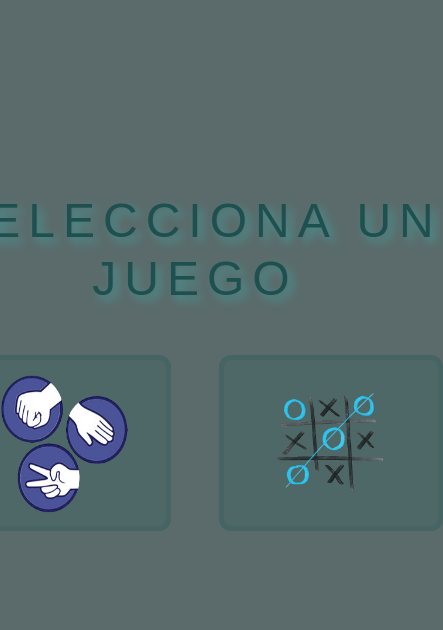
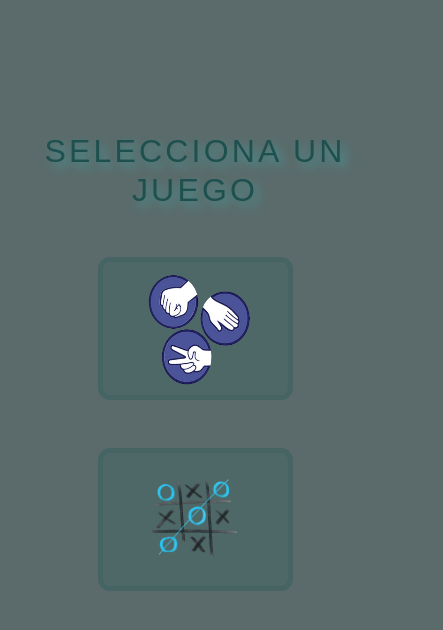
Before and after one commit to LautaroLeall/Games, a React (Vite) app: page / in a window 390 px wide. Shown: the top 630 px of the page, 443 px wide, since content can reach past the window. Built offline with nearby package versions, Linux system fonts and the light colour scheme.

Commit message:
Sumamos Responsive

```diff
--- a/src/components/PPT/PPT.css
+++ b/src/components/PPT/PPT.css
@@ -45,6 +45,12 @@
     border-radius: 12px;
 }
 
+.btn-play:hover {
+    background-color: rgb(30, 80, 80);
+    color: rgba(70, 100, 100, 0.6);
+    border: 5px solid rgb(70, 100, 100);
+}
+
 .points {
     width: 100vw;
     margin-bottom: 1.5rem;
@@ -59,12 +65,9 @@
     padding: 0.5rem;
 }
 
-
-
-.btn-play:hover {
-    background-color: rgb(30, 80, 80);
-    color: rgba(70, 100, 100, 0.6);
-    border: 5px solid rgb(70, 100, 100);
+.results {
+    gap: 3rem;
+    margin-bottom: 1.5rem;
 }
 
 /* IMG */
@@ -149,3 +152,117 @@
 .animate-shake {
     animation: shake 0.5s ease forwards;
 }
+
+/* RESPONSIVE  */
+/* Tablets y celulares grandes (≤ 768px) */
+@media (max-width: 768px) {
+    .first-title {
+        font-size: 2.2rem;
+        letter-spacing: 0.3rem;
+    }
+
+    .description,
+    .description-instructions,
+    .description-players {
+        font-size: 0.9rem;
+        letter-spacing: 0.2rem;
+    }
+
+    .btn-iniciales {
+        flex-direction: column;
+    }
+
+    .opcion-img {
+        width: 8rem;
+        padding: 0.8rem;
+    }
+
+    @keyframes fadeIn {
+        0% {
+            opacity: 0;
+            transform: scale(0.3) rotate(0deg) scaleX(-1);
+        }
+
+        100% {
+            opacity: 1;
+            transform: scale(1) rotate(0deg) scaleX(-1);
+        }
+    }
+
+    @keyframes shake {
+        0% {
+            opacity: 0;
+            transform: scale(0.3);
+        }
+
+        100% {
+            opacity: 1;
+            transform: scale(1) rotate(180deg);
+        }
+    }
+
+    .points {
+        gap: 1rem;
+    }
+
+    .ppt-container1,
+    .ppt-container2 {
+        height: auto;
+        padding: 2rem 1rem;
+    }
+
+    .btn-play {
+        font-size: 0.9rem;
+        padding: 0.5rem 1.5rem;
+    }
+}
+
+/* Celulares medianos (≤ 480px) */
+@media (max-width: 480px) {
+    .first-title {
+        font-size: 1.8rem;
+    }
+
+    .opcion-img {
+        width: 6.5rem;
+        padding: 0.5rem;
+    }
+
+    .btn-play {
+        font-size: 0.8rem;
+        padding: 0.4rem 1.2rem;
+    }
+
+    .points {
+        gap: 1rem;
+    }
+
+    .results {
+        flex-direction: column;
+        gap: 0rem;
+        margin-bottom: 0.5rem;
+    }
+}
+
+/* Celulares pequeños (≤ 360px) */
+@media (max-width: 360px) {
+    .first-title {
+        font-size: 1.5rem;
+        letter-spacing: 0.2rem;
+    }
+
+    .opcion-img {
+        width: 5.5rem;
+    }
+
+    .description,
+    .description-instructions,
+    .description-players {
+        font-size: 0.75rem;
+    }
+
+    .btn-play {
+        font-size: 0.75rem;
+        padding: 0.3rem 1rem;
+    }
+}
--- a/src/components/PPT/PPTGame.jsx
+++ b/src/components/PPT/PPTGame.jsx
@@ -128,7 +128,7 @@ const PPTGame = () => {
 
             {/* Resultado: muestra las jugadas del jugador y la computadora */}
             {jugadaJugador && jugadaComputadora && (
-                <div className="results d-flex justify-content-center align-items-center gap-5">
+                <div className="results d-flex justify-content-center align-items-center">
                     <div className="text-center">
                         <h4 className='description-players'>JUGADOR</h4>
                         <img
--- a/src/components/TTT/TTT.css
+++ b/src/components/TTT/TTT.css
@@ -4,7 +4,7 @@
     height: 30vh;
 }
 
-.btn-ttt{
+.btn-ttt {
     width: 15rem;
 }
 
@@ -49,3 +49,20 @@
     height: 70%;
     object-fit: contain;
 }
+
+/* RESPONSIVE */
+/* Tablets y celulares grandes (≤ 768px) */
+@media (max-width: 768px) {
+    .btn-ttt {
+        font-size: 0.8rem;
+        padding: 0.4rem 1rem;
+        width: 15rem;
+    }
+}
+
+/* Celulares medianos (≤ 480px) */
+@media (max-width: 480px) {
+    .where-play {
+        flex-direction: column;
+    }
+}
--- a/src/pages/Home.css
+++ b/src/pages/Home.css
@@ -18,3 +18,56 @@
     font-weight: 600;
     font-size: 0.8rem;
 }
+
+/* RESPONSIVE  */
+/* Tablets y celulares grandes (≤ 768px) */
+@media (max-width: 768px) {
+    .fist-title {
+        font-size: 2.5rem;
+        letter-spacing: 0.3rem;
+    }
+
+    .img-games {
+        width: 150px;
+        height: 150px;
+    }
+
+    .btn-games {
+        gap: 2rem;
+        flex-wrap: wrap;
+    }
+}
+
+/* Celulares medianos y chicos (≤ 480px) */
+@media (max-width: 480px) {
+    .fist-title {
+        font-size: 2rem;
+        letter-spacing: 0.2rem;
+    }
+
+    .img-games {
+        width: 120px;
+        height: 120px;
+    }
+
+    .btn-games {
+        flex-direction: column;
+        gap: 1.5rem;
+    }
+
+    .btn-play {
+        width: 50%;
+    }
+}
+
+/* Celulares ultra chicos (tipo 320px) */
+@media (max-width: 360px) {
+    .fist-title {
+        font-size: 1.8rem;
+    }
+
+    .img-games {
+        width: 100px;
+        height: 100px;
+    }
+}
```
